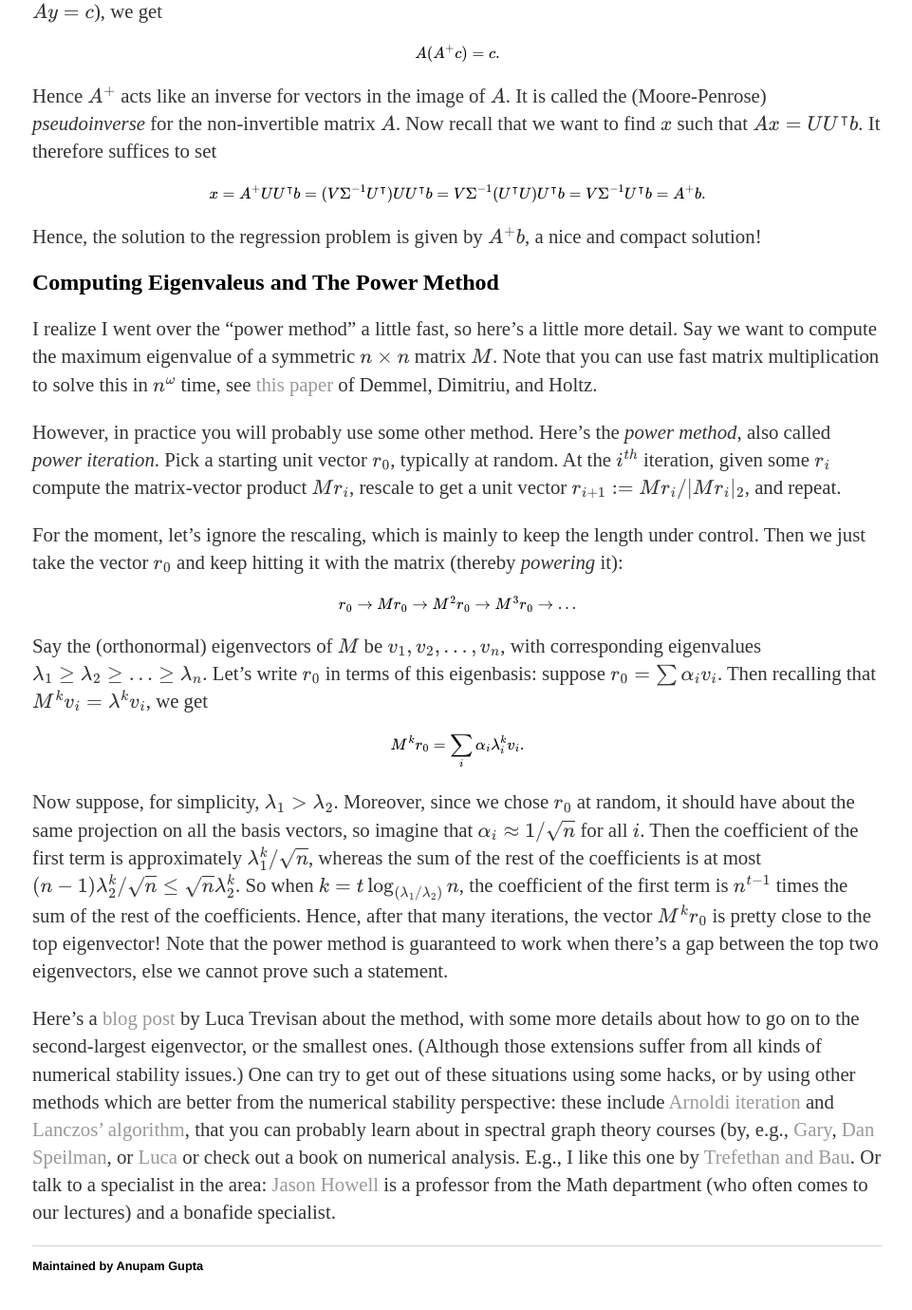
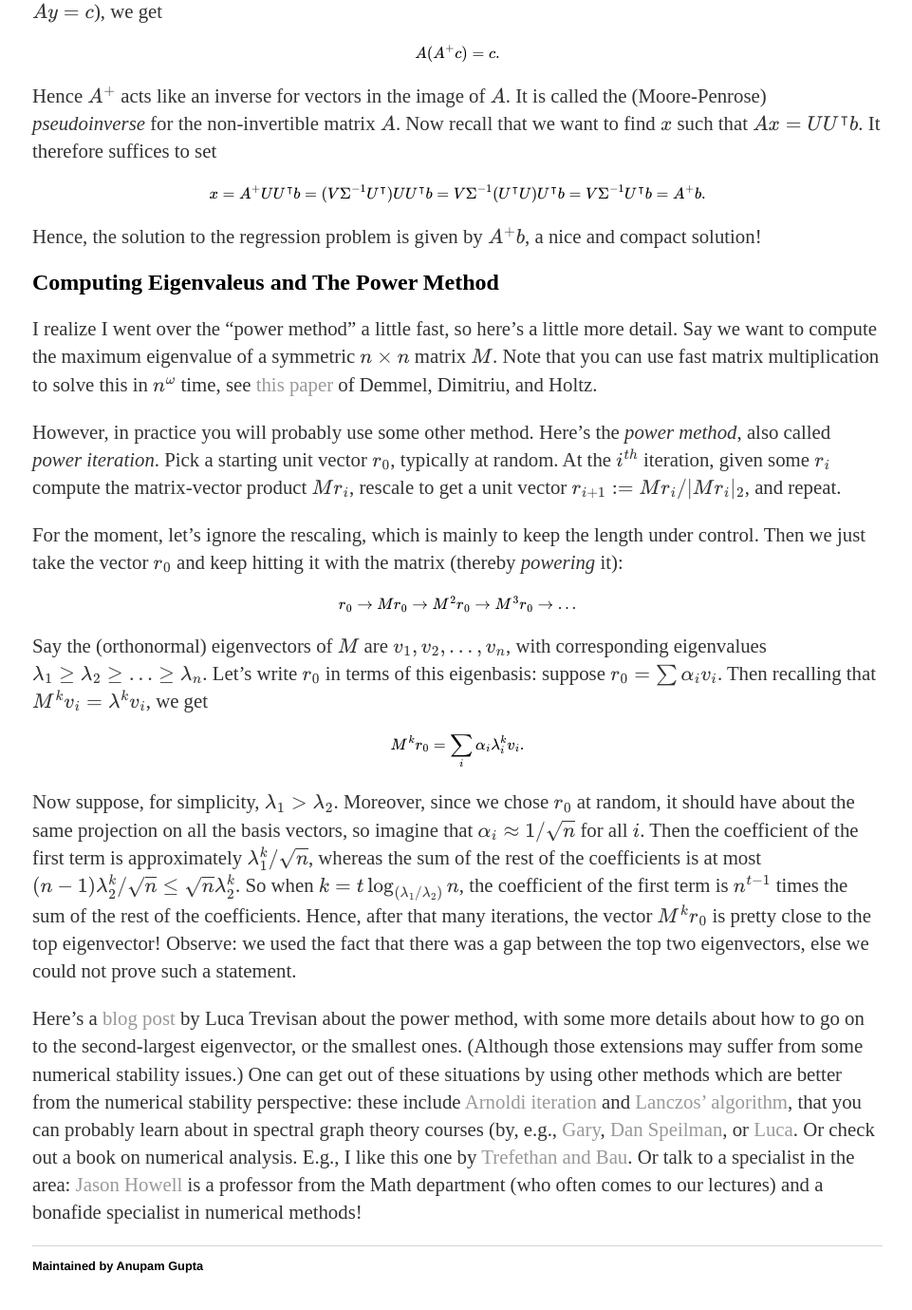
Before and after one commit to cmualgos/cmualgos.github.io, a Jekyll site: the page built from _posts/2018-09-21-svd.md, in a window 1280 px wide and 1400 px high, scrolled down 1537 px. Shown: the top 1379 px of the window at 95% size, without its empty margins (158-1119 px from the left). Built offline with Jekyll 4.4.1, drawn with Linux system fonts in a browser that asks for light colours; formulas are drawn with MathJax 3; some of the changed text lies outside the part shown.

Commit message:
Fixes and links

```diff
--- a/_posts/2018-09-21-svd.md
+++ b/_posts/2018-09-21-svd.md
@@ -41,7 +41,7 @@ hence equals $\| \mathbf{\sigma} \|_1$.
 
 4. In general, you can define for any $p$ the [_$p$-Schatten norm_](https://en.wikipedia.org/wiki/Schatten_norm), which is given by $\|\mathbf{\sigma}\|_p$.
 
-5. Given any vector norm $\|\cdot \|$, we can define the _induced_ or _operator_ norm $\| A \| := \sup \frac{\|Ax\|}{\|x\|}$. Often one tends
+5. Given any vector norm $\|\cdot \|$, we can define the _induced_ or _operator_ norm $\| A \| := \sup \frac{\\|Ax\\|}{\\|x\\|}$. Often one tends
 to use the term _operator_ norm just for the case when we use the Euclidean vector norm, in which case it just equals the spectral norm.
 
 Much more on [Wikipedia](https://en.wikipedia.org/wiki/Matrix_norm).
@@ -105,7 +105,7 @@ hitting it with the matrix (thereby _powering_ it):
 
 $$ r_0 \rightarrow Mr_0 \rightarrow M^2 r_0 \rightarrow M^3 r_0 \rightarrow \ldots $$
 
-Say the (orthonormal) eigenvectors of $M$ be $v_1, v_2, \ldots, v_n$,
+Say the (orthonormal) eigenvectors of $M$ are $v_1, v_2, \ldots, v_n$,
 with corresponding eigenvalues $\lambda_1 \geq \lambda_2 \geq \ldots
 \geq \lambda_n$. Let's write $r_0$ in terms of this eigenbasis: suppose
 $r_0 = \sum \alpha_i v_i$. Then recalling that $M^kv_i = \lambda^k v_i$,
@@ -122,16 +122,16 @@ is at most $(n-1) \lambda_2^k/\sqrt{n} \leq \sqrt{n} \lambda_2^k$. So
 when $k = t \log_{(\lambda_1/\lambda_2)} n$, the coefficient of the
 first term is $n^{t-1}$ times the sum of the rest of the
 coefficients. Hence, after that many iterations, the vector $M^k r_0$ is
-pretty close to the top eigenvector! Note that the power method is
-guaranteed to work when there's a gap between the top two eigenvectors,
-else we cannot prove such a statement.
+pretty close to the top eigenvector! Observe: we used the fact that
+there was a gap between the top two eigenvectors, else we could not
+prove such a statement.
 
 Here's a [blog
 post](https://lucatrevisan.wordpress.com/2013/05/08/the-power-method/)
-by Luca Trevisan about the method, with some more details about how to
+by Luca Trevisan about the power method, with some more details about how to
 go on to the second-largest eigenvector, or the smallest ones. (Although
-those extensions suffer from all kinds of numerical stability issues.)
-One can try to get out of these situations using some hacks, or by using
+those extensions may suffer from some numerical stability issues.)
+One can get out of these situations by using
 other methods which are better from the numerical stability perspective:
 these include [Arnoldi
 iteration](https://en.wikipedia.org/wiki/Arnoldi_iteration) and
@@ -141,11 +141,11 @@ e.g.,
 [Gary](http://www.cs.cmu.edu/afs/cs/academic/class/15859n-f18/schedule.html),
 [Dan
 Speilman](http://www.cs.yale.edu/homes/spielman/561/2015/index.html), or
-[Luca](https://people.eecs.berkeley.edu/~luca/books/expanders-2016.pdf)
-or check out a book on numerical analysis. E.g., I like this one by
+[Luca](https://people.eecs.berkeley.edu/~luca/books/expanders-2016.pdf).
+Or check out a book on numerical analysis. E.g., I like this one by
 [Trefethan and
 Bau](https://people.maths.ox.ac.uk/trefethen/text.html). Or talk to a
 specialist in the area: [Jason
 Howell](https://www.cmu.edu/math/people/faculty/howell.html) is a
 professor from the Math department (who often comes to our lectures) and
-a bonafide specialist.
+a bonafide specialist in numerical methods!
```
